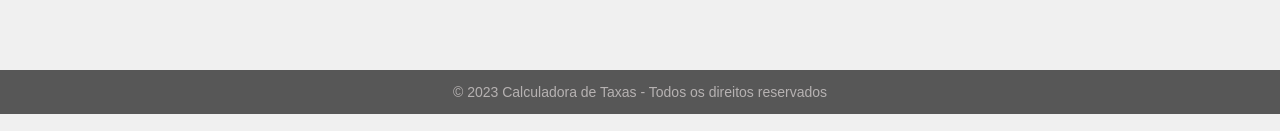
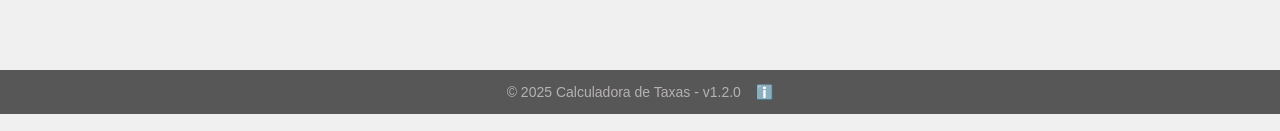
Before and after one commit to Azeythy1/Calculator, a React (Vite) app: page / in a window 1280 px wide. Shown: the part 666-797 px from the top of the page. Built offline with nearby package versions, Linux system fonts and the light colour scheme; the HTML template or start-up script is replaced by a standard one.

Commit message:
change log version

```diff
--- a/src/components/footer.jsx
+++ b/src/components/footer.jsx
@@ -1,9 +1,23 @@
 import React from 'react';
+import versionData from '../../version.json'; // Ajuste o caminho conforme necessário
 
 function Footer() {
   return (
     <footer>
-      <p>© 2023 Calculadora de Taxas - Todos os direitos reservados</p>
+      <div className="footer-content">
+        <p>© {new Date().getFullYear()} Calculadora de Taxas - v{versionData.version}</p>
+        <div className="version-tooltip">
+          <span>ℹ️</span>
+          <div className="changelog">
+            <h4>Histórico de Alterações:</h4>
+            <ul>
+              {versionData.changelog.map((item, index) => (
+                <li key={index}>{item}</li>
+              ))}
+            </ul>
+          </div>
+        </div>
+      </div>
     </footer>
   );
 }
--- a/src/styles.css
+++ b/src/styles.css
@@ -136,3 +136,58 @@ footer {
   background-color: #f9f9f9;
   box-shadow: 0 2px 4px rgba(0, 0, 0, 0.05);
 }
+
+/* Estilos para o versionamento */
+.footer-content {
+  display: flex;
+  justify-content: center;
+  align-items: center;
+  gap: 15px;
+}
+
+.version-tooltip {
+  position: relative;
+  cursor: pointer;
+}
+
+.version-tooltip span {
+  font-size: 14px;
+}
+
+.changelog {
+  visibility: hidden;
+  width: 300px;
+  background-color: #333;
+  color: #fff;
+  text-align: left;
+  border-radius: 6px;
+  padding: 10px;
+  position: absolute;
+  z-index: 1;
+  bottom: 125%;
+  left: 50%;
+  transform: translateX(-50%);
+  opacity: 0;
+  transition: opacity 0.3s;
+}
+
+.changelog h4 {
+  margin-top: 0;
+  border-bottom: 1px solid #555;
+  padding-bottom: 5px;
+}
+
+.changelog ul {
+  padding-left: 20px;
+  margin-bottom: 0;
+}
+
+.changelog li {
+  margin-bottom: 5px;
+  font-size: 12px;
+}
+
+.version-tooltip:hover .changelog {
+  visibility: visible;
+  opacity: 1;
+}
--- /dev/null
+++ b/version.json
@@ -0,0 +1,8 @@
+{
+  "version": "1.2.0",
+  "changelog": [
+    "1.0.0 - Versão inicial do sistema",
+    "1.1.0 - Adicionado cálculo de taxa por dentro ",
+    "1.2.0 - Atualização das taxas 17/05"
+  ]
+}
```
